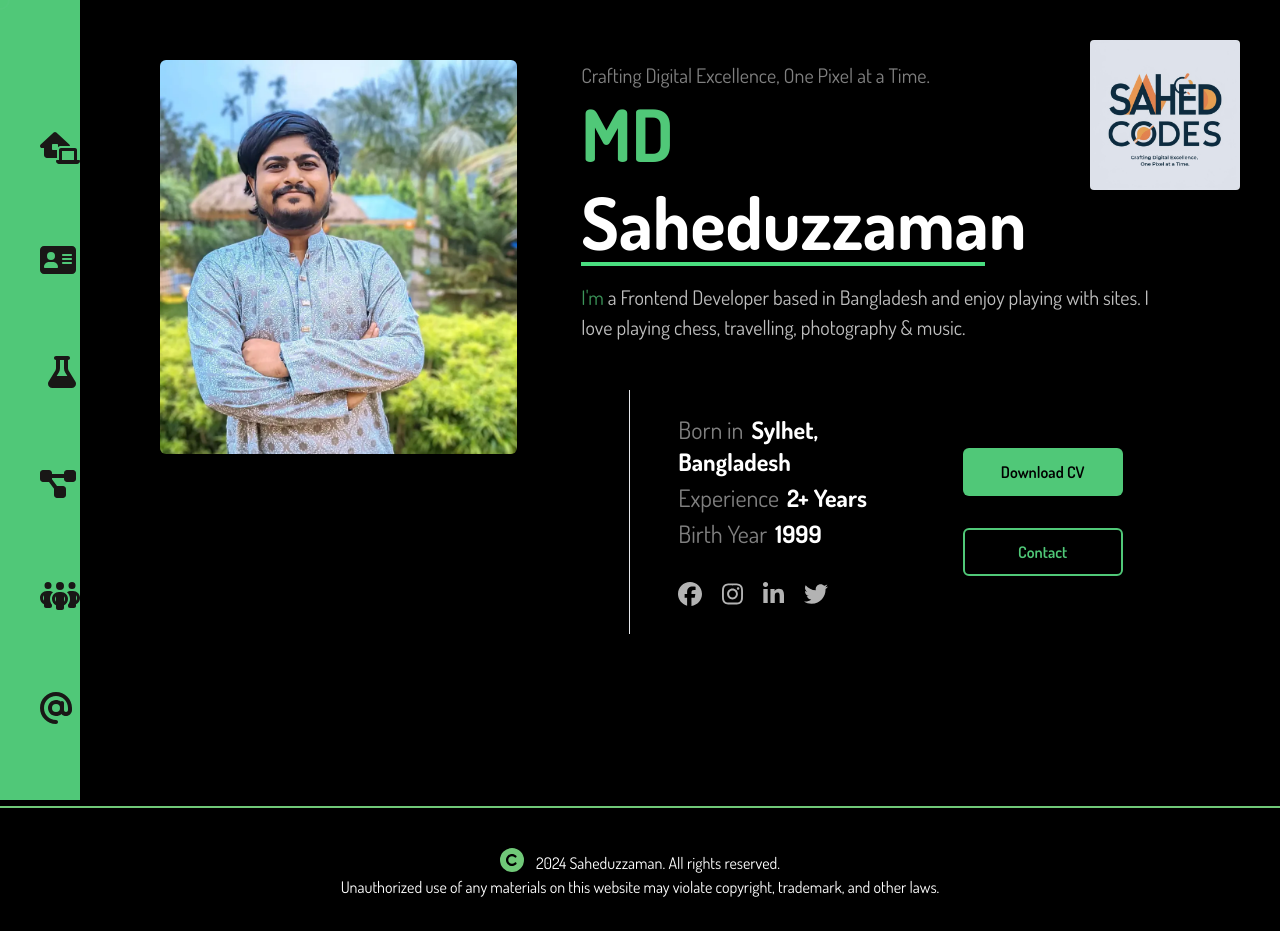
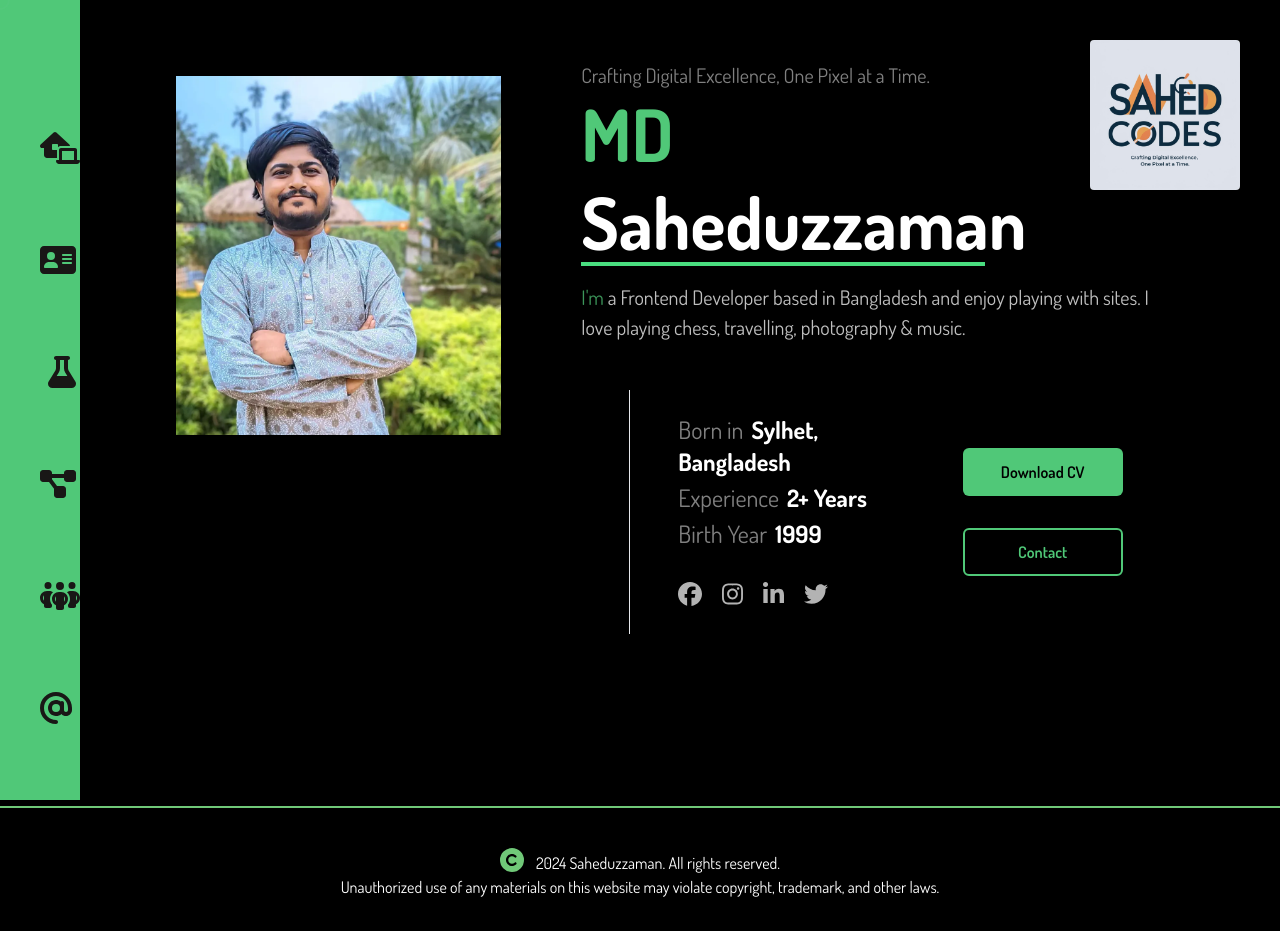
Before and after one commit to sahed009/Sahed-Codes, a React (Create React App) app: page / in a window 1280 px wide. Built offline with nearby package versions, Linux system fonts and the light colour scheme.

Commit message:
fixed heroheader

```diff
--- a/src/components/heroheader.jsx
+++ b/src/components/heroheader.jsx
@@ -66,7 +66,7 @@ const Heroheader = () => {
           <img
             src={require("../assets/main-dp.webp")}
             alt="MD Saheduzzaman Sobuj, Frontend Developer from Sylhet, Bangladesh"
-            className="max-w-full h-auto rounded-md shadow-2xl  mx-auto"
+            className="max-w-full h-auto rounded-md shadow-2xl  mx-auto p-4"
             width={916}
             height={1010}
             sizes="(max-width: 640px) 100vw, (max-width: 768px) 50vw, 33vw"
```
